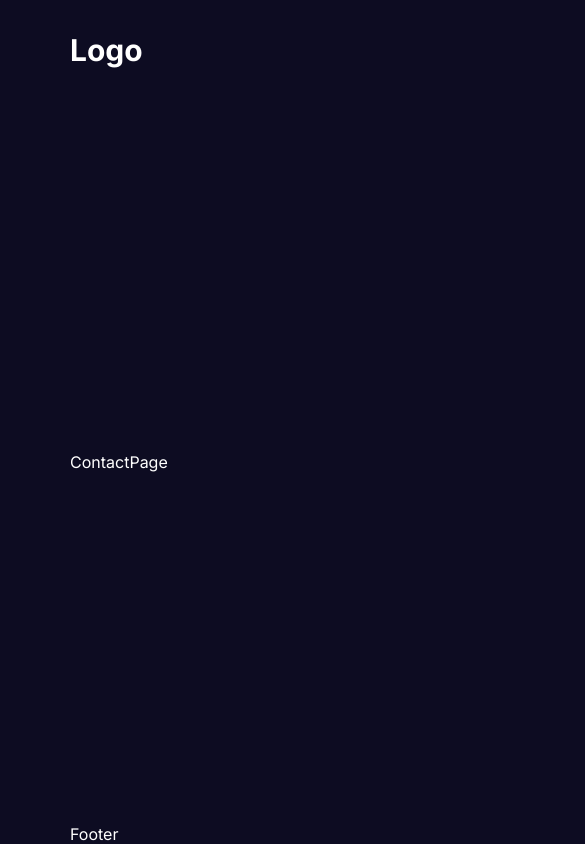
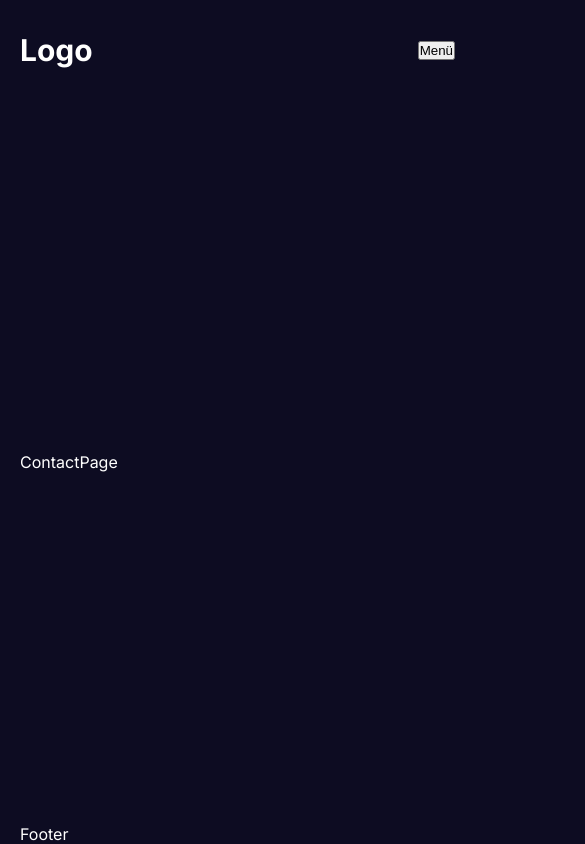
Before and after one commit to Yusufdmrc/nextjs-blog-app, a Next.js app: page /contact in a window 390 px wide. Shown: the top 844 px of the page, 585 px wide, since content can reach past the window. Built offline with nearby package versions, Linux system fonts and the light colour scheme.

Commit message:
responsive menu created

```diff
--- a/src/app/globals.css
+++ b/src/app/globals.css
@@ -25,10 +25,48 @@
 .container {
   width: 1536px;
   margin: auto;
-  padding-left: 70px;
-  padding-right: 150px;
+  padding-left: 50px;
+  padding-right: 50px;
   min-height: 100vh;
   display: flex;
   flex-direction: column;
   justify-content: space-between;
 }
+
+@media (max-width: 1536px) {
+  .container {
+    width: 1366px;
+  }
+}
+
+@media (max-width: 1366px) {
+  .container {
+    width: 1280px;
+  }
+}
+
+@media (max-width: 1280px) {
+  .container {
+    width: 1024px;
+    padding-left: 20px;
+    padding-right: 20px;
+  }
+}
+
+@media (max-width: 1024px) {
+  .container {
+    width: 768px;
+  }
+}
+
+@media (max-width: 768px) {
+  .container {
+    width: 640px;
+  }
+}
+
+@media (max-width: 640px) {
+  .container {
+    width: 475px;
+  }
+}
--- a/src/components/navbar/links/Links.jsx
+++ b/src/components/navbar/links/Links.jsx
@@ -1,9 +1,11 @@
 "use client";
 
+import { useState } from "react";
 import styles from "./links.module.css";
 import NavLink from "./navLink/navLink";
 
 const Links = () => {
+  const [open, setOpen] = useState(false);
   const links = [
     {
       title: "Ana sayfa",
@@ -27,19 +29,36 @@
   const isAdmin = true;
 
   return (
+    <div className={styles.container}>
       <div className={styles.links}>
         {links.map((link) => (
           <NavLink item={link} key={link.title} />
         ))}
         {session ? (
           <>
-          {isAdmin && <NavLink item={{ title: "Yönetici", path: "/admin" }} />}
+            {isAdmin && (
+              <NavLink item={{ title: "Yönetici", path: "/admin" }} />
+            )}
             <button className={styles.logout}>Çıkış</button>
           </>
         ) : (
           <NavLink item={{ title: "Giriş", path: "/login" }} />
         )}
       </div>
+      <button
+        className={styles.menuButton}
+        onClick={() => setOpen((prev) => !prev)}
+      >
+        Menü
+      </button>
+      {open && (
+        <div className={styles.mobileLinks}>
+          {links.map((link) => (
+            <NavLink item={link} key={link.title} />
+          ))}
+        </div>
+      )}
+    </div>
   );
 };
 
--- a/src/components/navbar/links/links.module.css
+++ b/src/components/navbar/links/links.module.css
@@ -9,3 +9,32 @@
   cursor: pointer;
   font-weight: bold;
 }
+.menuButton,
+.mobileLinks {
+  display: none;
+}
+
+@media (max-width: 768px) {
+  .links {
+    display: none;
+  }
+
+  .menuButton {
+    display: block;
+    cursor: pointer;
+  }
+
+  .mobileLinks {
+    position: absolute;
+    top: 100px;
+    right: 0px;
+    width: 50%;
+    height: calc(100vh - 100px);
+    background-color: var(--bg);
+    display: flex;
+    flex-direction: column;
+    align-items: center;
+    justify-content: center;
+    gap: 10px;
+  }
+}
```
Lines whose indentation alone changed are shown as unchanged.
